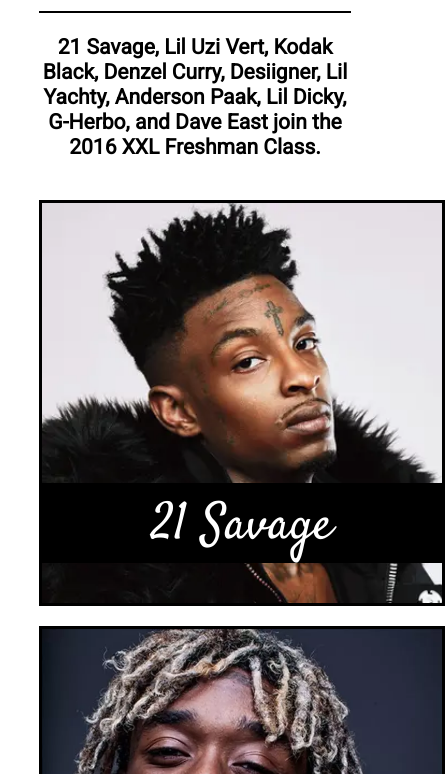
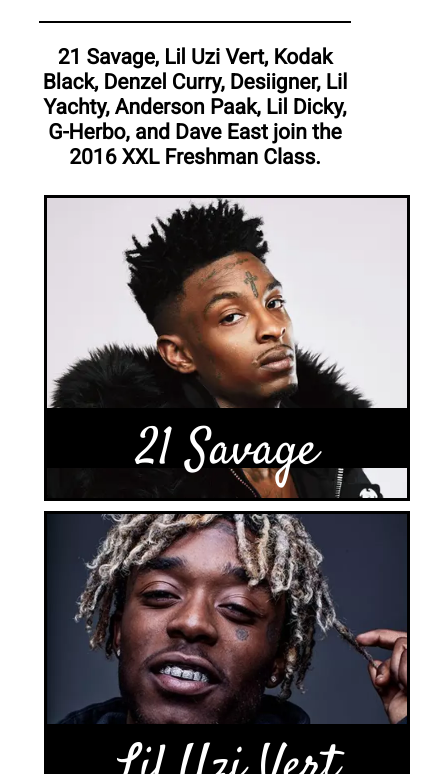
Before and after one commit to yrnisus/XXL-Project, a plain HTML site: page index.html in a window 390 px wide. Shown: the part 1226-2000 px from the top of the page, 445 px wide, since content can reach past the window. Drawn offline with Linux system fonts and the light colour scheme.

Commit message:
Add files via upload

```diff
--- a/styles.css
+++ b/styles.css
@@ -254,6 +254,8 @@ html {
     background-color: #FFF;
 }
 .mobile-links {
+  border-top: 5px solid black;
+  padding-top: 5px;
   display: flex;
   list-style: none;
   flex-wrap: wrap;
@@ -302,8 +304,9 @@ html {
   }
 
   .card {
-    width: 400px;
-    height: 400px;
+    width: 360px;
+    height: 300px;
+    margin: 5px;
   }
 
  .card .text {
@@ -313,8 +316,8 @@ html {
 
  }
 .card img {
-  width: 400px;
-  height: 400px;
+  width: 360px;
+  height: 100%;
 }
   .card .overlay{
           opacity: 1;
```
